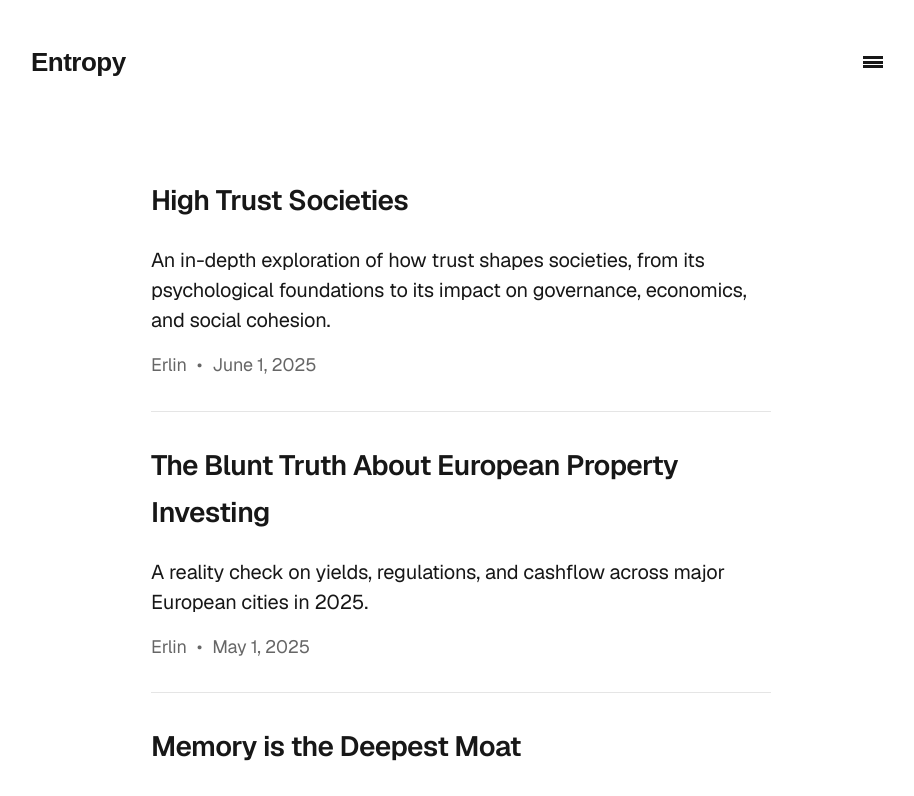
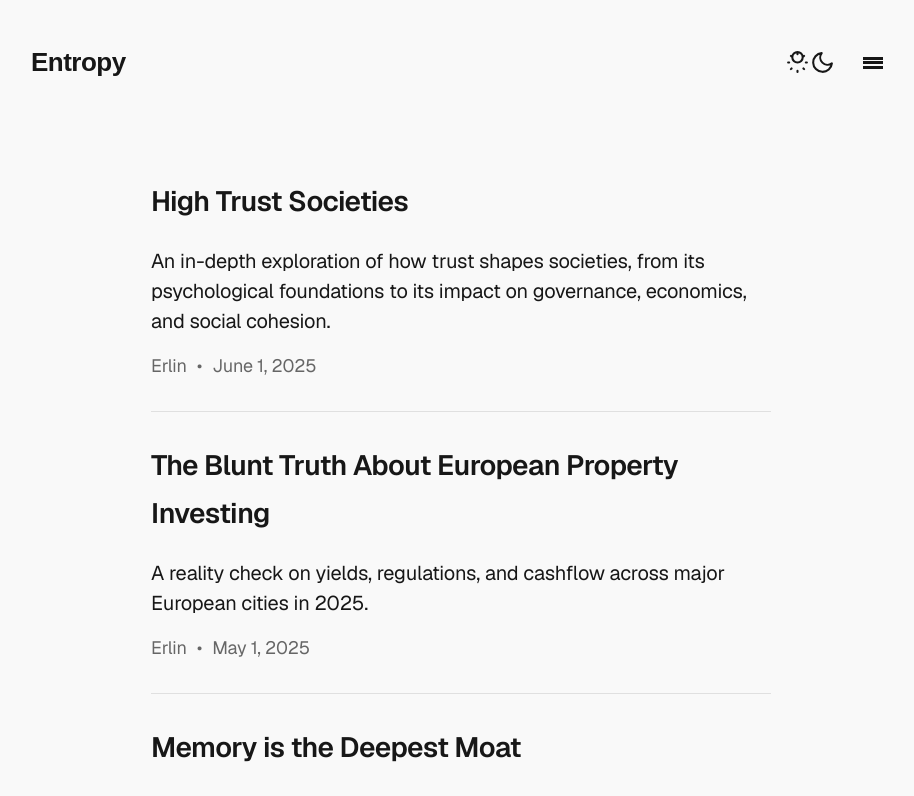
Before and after one commit to fightingentropy/entropy, a Next.js app: page / in a window 1280 px wide. Shown: the top 796 px of the page, without its empty margins (179-1093 px from the left). Built offline with nearby package versions, Linux system fonts and the light colour scheme.

Commit message:
Integrate theme support by adding next-themes package and refactor layout and NavMenu components to include ThemeProvider and ThemeToggle for improved user experience. Update global styles for better dark mode support.

```diff
--- a/package.json
+++ b/package.json
@@ -11,6 +11,7 @@
   "dependencies": {
     "gray-matter": "^4.0.3",
     "next": "^15.3.1",
+    "next-themes": "^0.4.6",
     "react": "^19.1.0",
     "react-dom": "^19.1.0",
     "react-tweet": "^3.2.2",
--- a/src/app/components/NavMenu.tsx
+++ b/src/app/components/NavMenu.tsx
@@ -2,6 +2,7 @@
 
 import Link from "next/link";
 import { useState } from "react";
+import { ThemeToggle } from "./theme/ThemeToggle";
 
 export default function NavMenu() {
   const [isOpen, setIsOpen] = useState(false);
@@ -11,6 +12,8 @@ export default function NavMenu() {
   };
 
   return (
+    <div style={{ display: 'flex', alignItems: 'center', gap: '0.5rem' }}>
+      <ThemeToggle />
       <div style={{ position: 'relative' }}>
         {/* Hamburger button */}
         <button
@@ -156,5 +159,6 @@ export default function NavMenu() {
           </div>
         )}
       </div>
+    </div>
   );
 }
--- /dev/null
+++ b/src/app/components/theme/ThemeProvider.tsx
@@ -0,0 +1,8 @@
+'use client'
+
+import * as React from 'react'
+import { ThemeProvider as NextThemesProvider, type ThemeProviderProps } from 'next-themes'
+
+export function ThemeProvider({ children, ...props }: ThemeProviderProps) {
+  return <NextThemesProvider {...props}>{children}</NextThemesProvider>
+}
--- /dev/null
+++ b/src/app/components/theme/ThemeToggle.tsx
@@ -0,0 +1,67 @@
+'use client'
+
+import * as React from 'react'
+import { useTheme } from 'next-themes'
+
+export function ThemeToggle() {
+  const [mounted, setMounted] = React.useState(false)
+  const { setTheme, theme } = useTheme()
+
+  React.useEffect(() => {
+    setMounted(true)
+  }, [])
+
+  if (!mounted) {
+    return null
+  }
+
+  return (
+    <button
+      onClick={() => setTheme(theme === 'light' ? 'dark' : 'light')}
+      style={{
+        display: 'inline-flex',
+        alignItems: 'center',
+        justifyContent: 'center',
+        padding: '0.5rem',
+        border: 'none',
+        background: 'transparent',
+        cursor: 'pointer',
+        color: 'var(--foreground)',
+      }}
+    >
+      <svg
+        xmlns="http://www.w3.org/2000/svg"
+        viewBox="0 0 24 24"
+        fill="none"
+        stroke="currentColor"
+        strokeWidth="2"
+        strokeLinecap="round"
+        strokeLinejoin="round"
+        style={{
+            width: '1.25rem',
+            height: '1.25rem',
+            display: theme === 'dark' ? 'none' : 'block',
+        }}
+      >
+        <path d="M12 3v1m0 16v1m9-9h-1M4 12H3m15.364 6.364l-.707-.707M6.343 6.343l-.707-.707m12.728 0l-.707.707M6.343 17.657l-.707.707M12 12a5 5 0 100-10 5 5 0 000 10z"></path>
+      </svg>
+      <svg
+        xmlns="http://www.w3.org/2000/svg"
+        viewBox="0 0 24 24"
+        fill="none"
+        stroke="currentColor"
+        strokeWidth="2"
+        strokeLinecap="round"
+        strokeLinejoin="round"
+        style={{
+            width: '1.25rem',
+            height: '1.25rem',
+            display: theme === 'light' ? 'none' : 'block',
+        }}
+      >
+        <path d="M21 12.79A9 9 0 1111.21 3 7 7 0 0021 12.79z"></path>
+      </svg>
+      <span className="sr-only">Toggle theme</span>
+    </button>
+  )
+}
--- a/src/app/globals.css
+++ b/src/app/globals.css
@@ -1,5 +1,5 @@
 :root {
-  --background: #fff;
+  --background: #f9f9f9;
   --background-secondary: rgba(0, 0, 0, 0.02);
   --foreground: #171717;
   --foreground-secondary: #666;
@@ -7,15 +7,13 @@
   --accent: #0070f3;
 }
 
-@media (prefers-color-scheme: dark) {
-  :root {
+.dark {
   --background: #0a0a0a;
   --background-secondary: rgba(255, 255, 255, 0.05);
   --foreground: #ededed;
   --foreground-secondary: #a0a0a0;
   --foreground-alpha: rgba(255, 255, 255, 0.2);
   --accent: #3291ff;
-  }
 }
 
 html {
@@ -57,10 +55,20 @@ a[style*="text-decoration: none"]:hover {
   text-decoration: none;
 }
 
-@media (prefers-color-scheme: dark) {
-  html {
+.sr-only {
+  position: absolute;
+  width: 1px;
+  height: 1px;
+  padding: 0;
+  margin: -1px;
+  overflow: hidden;
+  clip: rect(0, 0, 0, 0);
+  white-space: nowrap;
+  border-width: 0;
+}
+
+html.dark {
   color-scheme: dark;
-  }
 }
 
 /* Prose styles for article content */
--- a/src/app/layout.tsx
+++ b/src/app/layout.tsx
@@ -3,6 +3,7 @@ import { Geist, Geist_Mono } from "next/font/google";
 import "./globals.css";
 import Link from "next/link";
 import NavMenu from "./components/NavMenu";
+import { ThemeProvider } from "./components/theme/ThemeProvider";
 
 const geistSans = Geist({
   variable: "--font-geist-sans",
@@ -25,8 +26,13 @@ export default function RootLayout({
   children: React.ReactNode;
 }>) {
   return (
-    <html lang="en">
-      <body className={`${geistSans.variable} ${geistMono.variable}`} suppressHydrationWarning>
+    <html lang="en" suppressHydrationWarning>
+      <body className={`${geistSans.variable} ${geistMono.variable}`}>
+        <ThemeProvider
+          attribute="class"
+          defaultTheme="system"
+          enableSystem
+        >
           <nav style={{
             width: '100%',
             maxWidth: 900,
@@ -48,6 +54,7 @@ export default function RootLayout({
             <NavMenu />
           </nav>
           {children}
+        </ThemeProvider>
       </body>
     </html>
   );
```
Also changed, not shown: 1 other file (tests, documents, lock files or other folders). Lines whose indentation alone changed are shown as unchanged.
